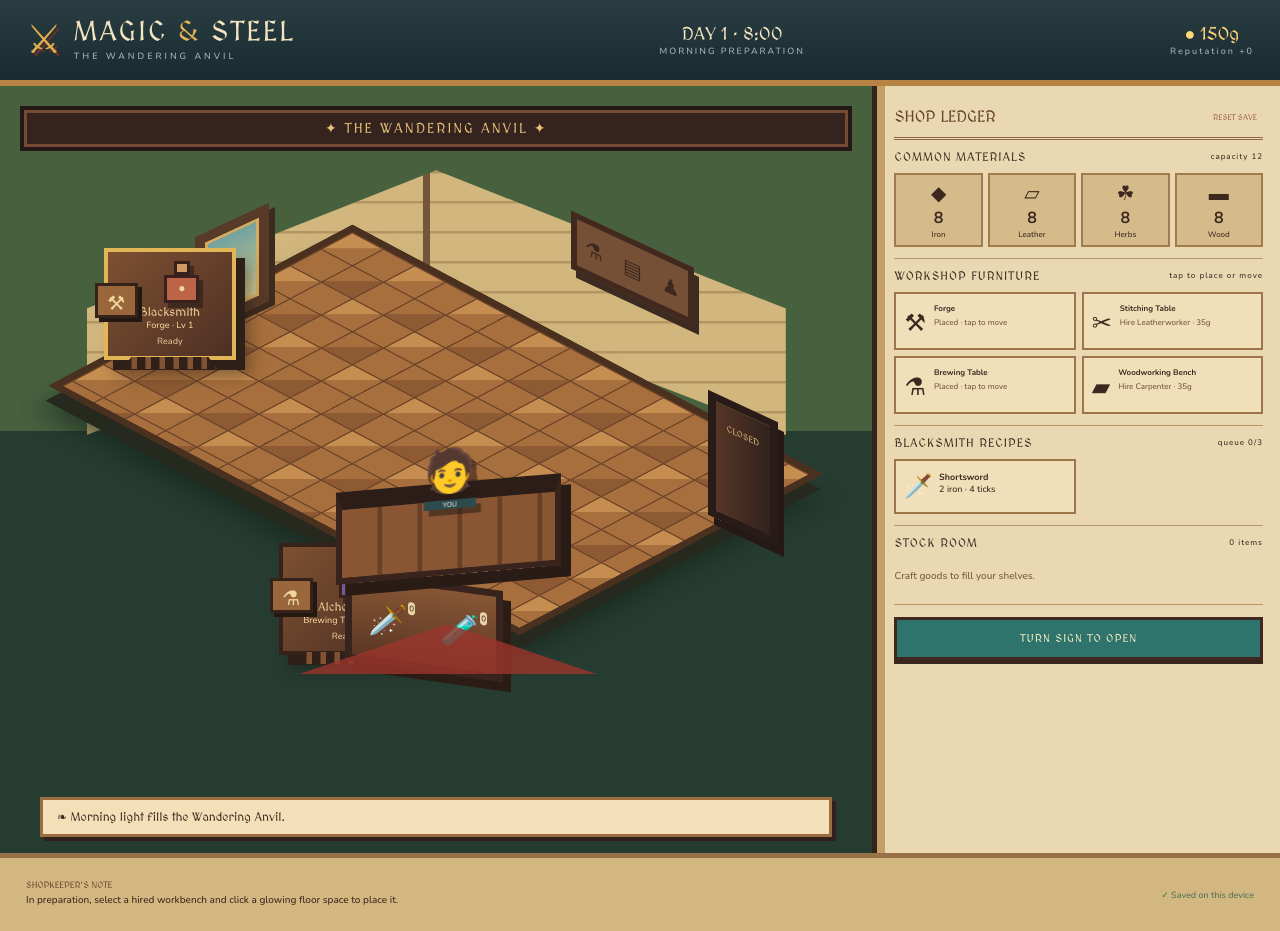
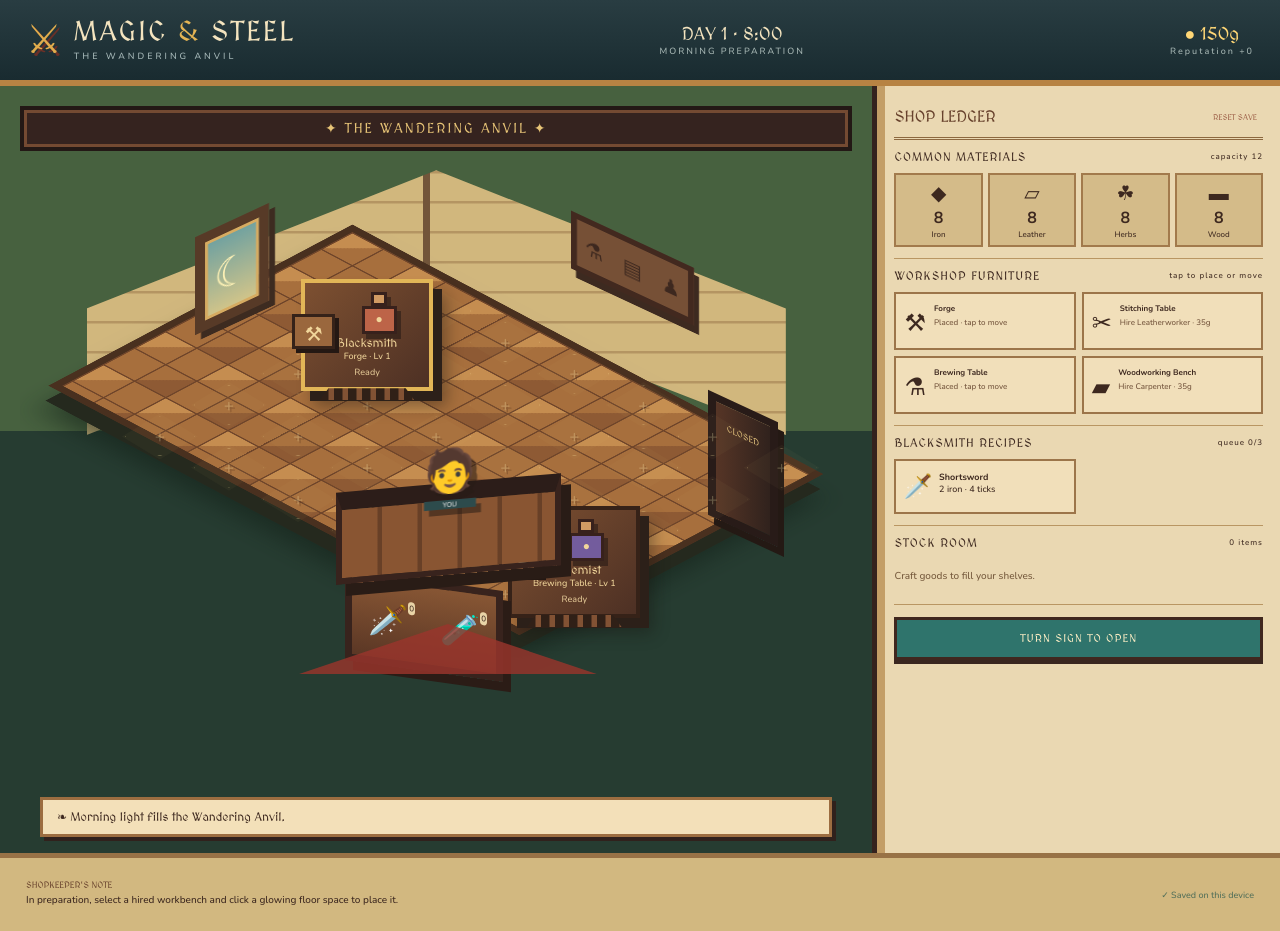
Before and after one commit to Jamvibes/Shop, a React (Vite) app: page / in a window 1280 px wide. Built offline with nearby package versions, Linux system fonts and the light colour scheme.

Commit message:
Add isometric furniture placement grid

```diff
--- a/src/game.ts
+++ b/src/game.ts
@@ -28,11 +28,11 @@ export const customerTemplates:Omit<Customer,'id'|'patience'>[]=[
  {name:'Pella',role:'Herb Gatherer',icon:'👩‍🌾',likes:[],request:'potion',maxPatience:8,kind:'supplier',material:'herbs',amount:4,cost:22},
 ]
 export type WorkerState={level:number;xp:number;queue:ProductId[];active?:{product:ProductId;progress:number}}
-export type Save={version:3;day:number;phase:Phase;minutes:number;coins:number;materials:Record<MaterialId,number>;inventory:Record<ProductId,number>;hired:WorkerId[];placedBenches:Record<WorkerId,number|null>;workerState:Record<WorkerId,WorkerState>;customers:Customer[];nextCustomer:number;served:number;sales:number;revenue:number;expenses:number;reputation:number;display:ProductId[];storageLevel:number;tutorial:number;paused:boolean}
+export type Save={version:4;day:number;phase:Phase;minutes:number;coins:number;materials:Record<MaterialId,number>;inventory:Record<ProductId,number>;hired:WorkerId[];placedBenches:Record<WorkerId,number|null>;workerState:Record<WorkerId,WorkerState>;customers:Customer[];nextCustomer:number;served:number;sales:number;revenue:number;expenses:number;reputation:number;display:ProductId[];storageLevel:number;tutorial:number;paused:boolean}
 const emptyInventory=():Record<ProductId,number>=>Object.fromEntries(Object.keys(products).map(k=>[k,0])) as Record<ProductId,number>
 const workerState=():Record<WorkerId,WorkerState>=>({blacksmith:{level:1,xp:0,queue:[]},leatherworker:{level:1,xp:0,queue:[]},alchemist:{level:1,xp:0,queue:[]},carpenter:{level:1,xp:0,queue:[]}})
-export const freshSave=():Save=>({version:3,day:1,phase:'prep',minutes:8*60,coins:150,materials:{iron:8,leather:8,herbs:8,wood:8},inventory:emptyInventory(),hired:['blacksmith','alchemist'],placedBenches:{blacksmith:0,leatherworker:null,alchemist:5,carpenter:null},workerState:workerState(),customers:[],nextCustomer:1,served:0,sales:0,revenue:0,expenses:0,reputation:0,display:['shortsword','healingPotion'],storageLevel:1,tutorial:0,paused:false})
-export const loadSave=():Save=>{try{const s=JSON.parse(localStorage.getItem('magic-and-steel-save')||'null');if(s?.version===3)return s;if(s?.version===2)return{...s,version:3,placedBenches:{blacksmith:s.hired.includes('blacksmith')?0:null,leatherworker:s.hired.includes('leatherworker')?2:null,alchemist:s.hired.includes('alchemist')?5:null,carpenter:s.hired.includes('carpenter')?7:null}};return freshSave()}catch{return freshSave()}}
+export const freshSave=():Save=>({version:4,day:1,phase:'prep',minutes:8*60,coins:150,materials:{iron:8,leather:8,herbs:8,wood:8},inventory:emptyInventory(),hired:['blacksmith','alchemist'],placedBenches:{blacksmith:6,leatherworker:null,alchemist:23,carpenter:null},workerState:workerState(),customers:[],nextCustomer:1,served:0,sales:0,revenue:0,expenses:0,reputation:0,display:['shortsword','healingPotion'],storageLevel:1,tutorial:0,paused:false})
+export const loadSave=():Save=>{try{const s=JSON.parse(localStorage.getItem('magic-and-steel-save')||'null');if(s?.version===4)return s;if(s?.version===3){const map=[6,8,10,16,19,21,23,17];return{...s,version:4,placedBenches:Object.fromEntries(Object.entries(s.placedBenches).map(([id,slot])=>[id,slot===null?null:map[Number(slot)]??null])) as Save['placedBenches']}}if(s?.version===2)return{...s,version:4,placedBenches:{blacksmith:s.hired.includes('blacksmith')?6:null,leatherworker:s.hired.includes('leatherworker')?10:null,alchemist:s.hired.includes('alchemist')?23:null,carpenter:s.hired.includes('carpenter')?17:null}};return freshSave()}catch{return freshSave()}}
 export const saveGame=(s:Save)=>localStorage.setItem('magic-and-steel-save',JSON.stringify(s))
 export const recipesFor=(w:WorkerId,level:number)=>(Object.keys(products) as ProductId[]).filter(p=>products[p].worker===w&&products[p].level<=level)
 export const priceFor=(c:Customer,p:ProductId,reputation=0)=>Math.round(products[p].price*(c.request===products[p].category?1.12:c.likes.includes(products[p].category)?.96:.62)*(1+reputation*.02))
--- a/src/main.tsx
+++ b/src/main.tsx
@@ -12,9 +12,13 @@ const productIds = Object.keys(products) as ProductId[]
 const benchNames: Record<WorkerId, string> = {
   blacksmith: 'Forge', leatherworker: 'Stitching Table', alchemist: 'Brewing Table', carpenter: 'Woodworking Bench',
 }
-const slotPositions = [
-  [18, 25], [39, 19], [67, 23], [82, 40], [21, 58], [39, 70], [65, 68], [82, 59],
-]
+const gridColumns = 6
+const gridRows = 5
+const slotPositions = Array.from({ length: gridColumns * gridRows }, (_, slot) => {
+  const column = slot % gridColumns
+  const row = Math.floor(slot / gridColumns)
+  return [50 + (column - row) * 8.3, 25 + (column + row) * 4.9] as const
+})
 const help = [
   'In preparation, select a hired workbench and click a glowing floor space to place it.',
   'Only workers whose benches are placed can craft. Click a placed bench to choose its recipes.',
@@ -142,7 +146,7 @@ function App() {
     <header><div className="brand"><span>⚔</span><div><h1>MAGIC <i>&</i> STEEL</h1><p>The Wandering Anvil</p></div></div><div className="clock"><b>DAY {g.day} · {clock(g.minutes)}</b><small>{g.phase === 'prep' ? 'MORNING PREPARATION' : g.phase === 'open' ? (g.paused ? 'SHOP PAUSED' : 'SHOP OPEN') : 'ACCOUNTS'}</small></div><div className="wealth"><b>● {g.coins}g</b><small>Reputation {g.reputation >= 0 ? '+' : ''}{g.reputation}</small></div></header>
     <main><section className={`scene ${placing ? 'placement-mode' : ''}`}><div className="sign">✦ THE WANDERING ANVIL ✦</div><div className="room">
       <div className="window">☾</div><div className="wall-shelf">⚗　▤　♟</div>
-      {g.phase === 'prep' && slotPositions.map(([x, y], slot) => <button key={slot} className={`bench-slot ${Object.values(g.placedBenches).includes(slot) ? 'occupied' : ''}`} style={{ left: `${x}%`, top: `${y}%` }} onClick={() => placeBench(slot)} aria-label={`Floor space ${slot + 1}`}><span>+</span></button>)}
+      {g.phase === 'prep' && <div className="floor-grid" aria-label="Shop floor placement grid">{slotPositions.map(([x, y], slot) => { const occupant = workerIds.find(id => g.placedBenches[id] === slot); return <button key={slot} className={`bench-slot ${occupant ? 'occupied' : ''}`} style={{ left: `${x}%`, top: `${y}%` }} onClick={() => placeBench(slot)} aria-label={`Grid row ${Math.floor(slot / gridColumns) + 1}, column ${slot % gridColumns + 1}${occupant ? `, occupied by ${benchNames[occupant]}` : ''}`}><span>{occupant ? '×' : '+'}</span></button>})}</div>}
       <div className="workshops">{workerIds.map(id => {
         const slot = g.placedBenches[id]; if (slot === null) return null
         const w = workers[id], ws = g.workerState[id], job = ws.active && products[ws.active.product], [x, y] = slotPositions[slot]
```
Also changed, not shown: src/style.css, 1 other file (tests, documents, lock files or other folders).
